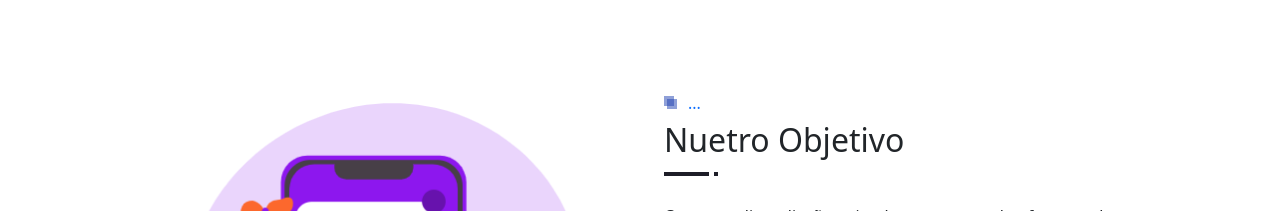
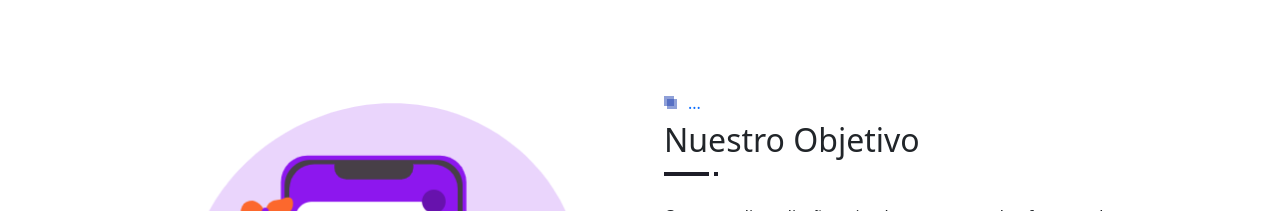
Before and after one commit to Tanbella10/Cracks, a React (Vite) app: page / in a window 1280 px wide. Shown: the part 786-997 px from the top of the page. Built offline with nearby package versions, Linux system fonts and the light colour scheme.

Commit message:
Update Nuestro ObjetivoPage.jsx

```diff
--- a/src/pages/ObjetivoPage.jsx
+++ b/src/pages/ObjetivoPage.jsx
@@ -20,7 +20,7 @@ function ObjetivoPage() {
                 <div className="col-lg-6 wow fadeInUp" data-wow-delay="0.1s">
                     <div className="section-title position-relative mb-4 pb-2">
                         <h6 className="position-relative text-primary ps-4">...</h6>
-                        <h2 className="mt-2">Nuetro Objetivo</h2>
+                        <h2 className="mt-2">Nuestro Objetivo</h2>
                     </div>
                         <p className="lh-lg">Conceptualizar, diseñar e implementar una plataforma web para el registro, administración y consulta de
 normativas relacionadas con la Ingeniería Catastral Y Geodesia.</p>
```
